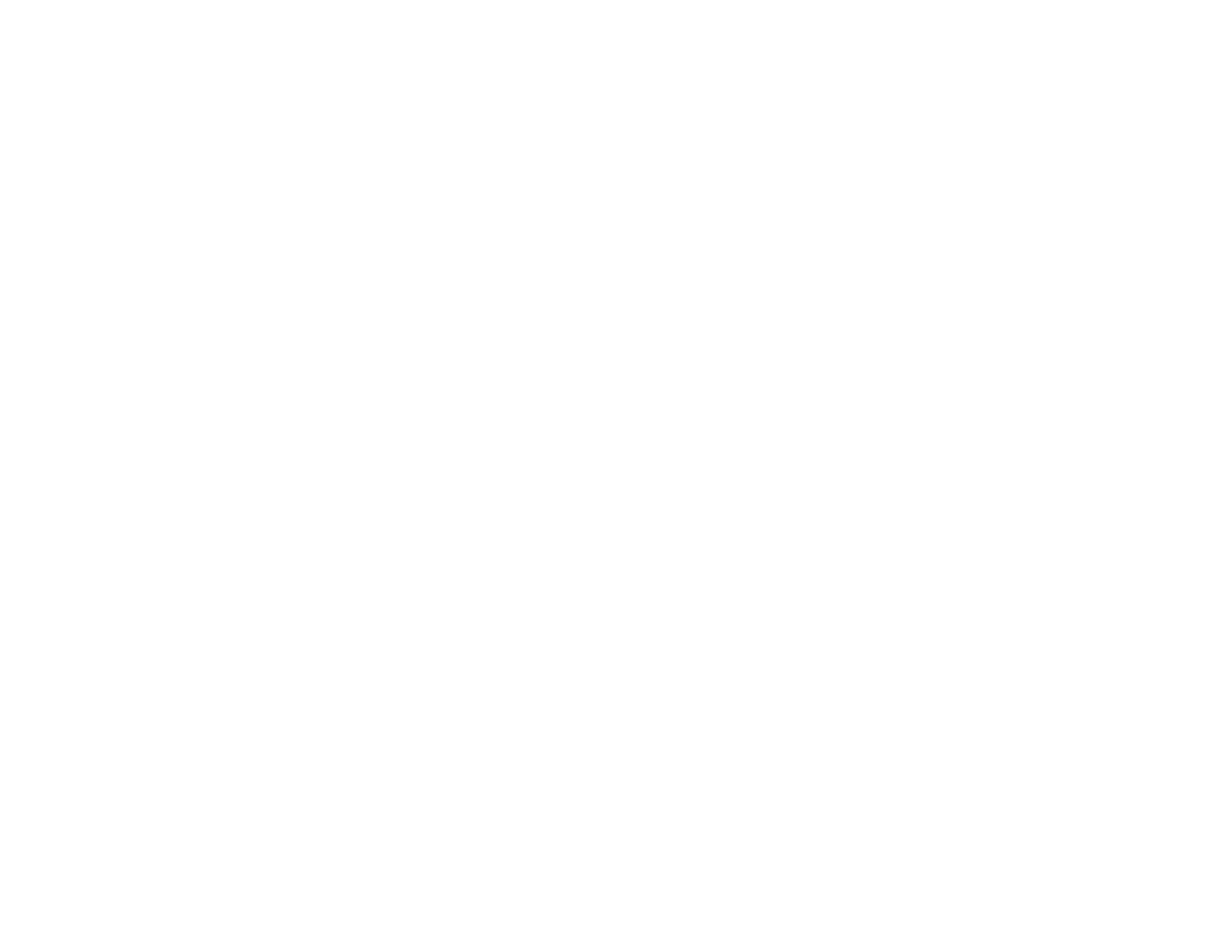
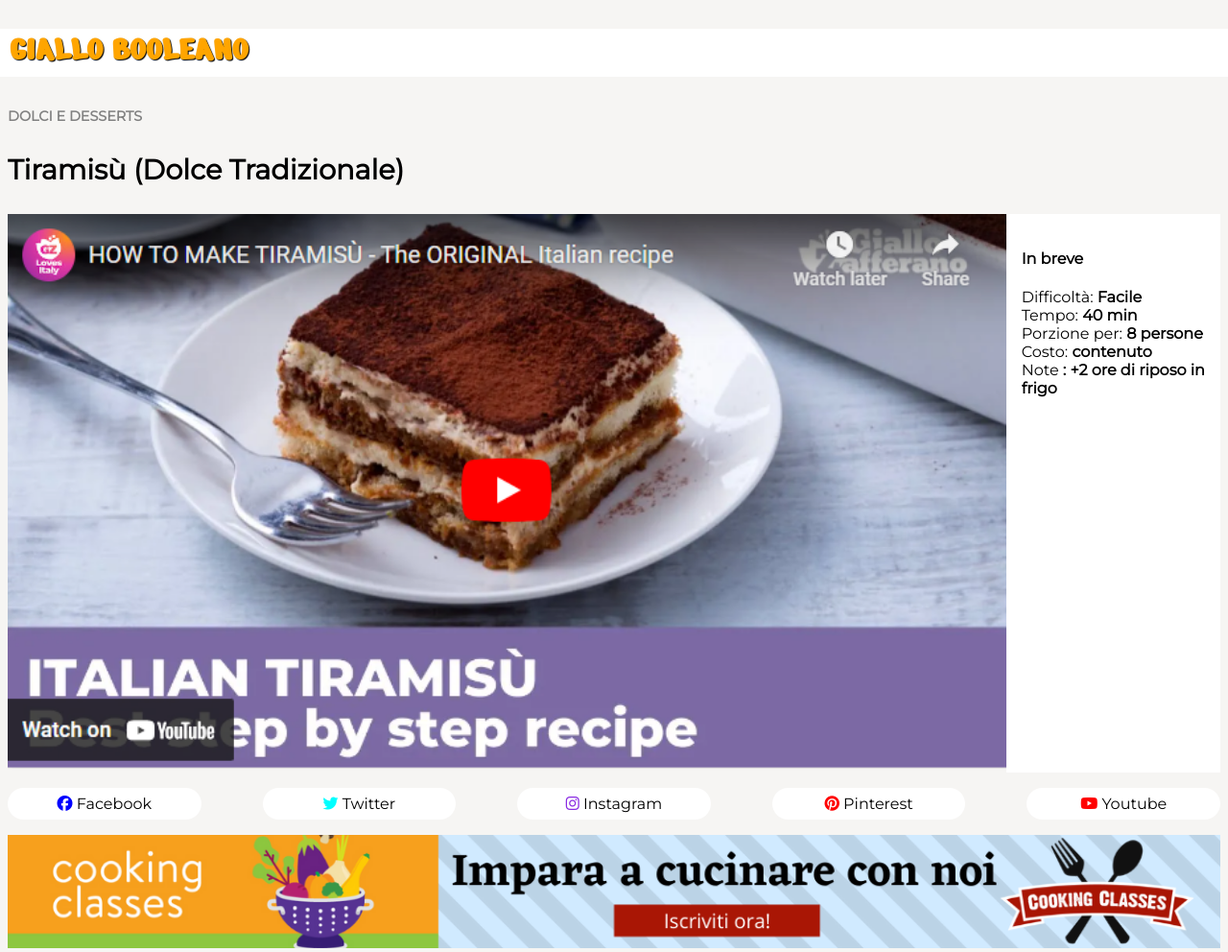
Before and after one commit to simoneputeo/htmlcss-responsive-layout, a plain HTML site: page index.html in a window 1280 px wide. Shown: the top 992 px of the page at 96% size. Before the commit the page ends 800 px from the top, so only its background shows below. Drawn offline with Linux system fonts and the light colour scheme.

Commit message:
esercizio da completare al 100%

```diff
--- a/assets/css/style.css
+++ b/assets/css/style.css
@@ -0,0 +1,204 @@
+* a {
+    text-decoration: none;
+
+}
+
+* ul {
+    padding-inline-start: 0px;
+}
+
+* li {
+    list-style: none;
+    text-align: left;
+    width: 100%;
+}
+
+body {
+    box-sizing: border-box;
+    margin: 0;
+    padding: 0;
+    background-color: #F6F5F3;
+}
+
+header {
+    height: 50px;
+    vertical-align: center;
+    background-color: white;
+    position: sticky;
+    padding-left: 10px;
+
+}
+
+
+img[alt="Video"]{
+    width: 100%
+}
+
+header>a {
+
+    font-family: "Nerko One", cursive;
+    font-weight: 300;
+    font-style: normal;
+    font-size: 1.5rem;
+    text-transform: uppercase;
+    color: orange;
+    text-shadow: 1px 1px 1px black;
+
+}
+
+main {
+    font-family: "Montserrat", sans-serif;
+    font-style: normal;
+
+}
+
+.container {
+    max-width: 100%;
+    margin: 0;
+    padding: .5rem;
+}
+
+.video-box {
+    width: 100%;
+}
+
+.video-recipe {
+    padding: 1rem;
+    background-color: white;
+    margin: 0;
+}
+
+.row {}
+
+.col {
+    width: auto;
+}
+
+h3 {
+    font-size: 1.8rem;
+    font-weight: bolder;
+}
+
+
+h5 {
+    font-size: 0.9rem;
+    text-transform: uppercase;
+    color: gray;
+}
+
+
+.link-social ul {
+    display: flex;
+    justify-content: space-between;
+    gap: 4rem
+}
+
+.link-social li {
+    text-align: center;
+    background-color: white;
+    padding: 7px;
+    border-radius: 30px;
+}
+
+.facebook {
+    color: blue;
+}
+
+.twitter {
+    color: aqua;
+}
+
+.instagram {
+
+    color: blueviolet
+}
+
+.pinterest {
+    color: red;
+}
+
+.youtube {
+    color: red;
+}
+
+.presentation {
+    margin: 2rem 0;
+}
+
+.presentation h4 {
+    font-size: 1.3em;
+    color: #444;
+    margin-bottom: 0.5em;
+}
+img[alt="Banner"]{width: 100%;
+justify-content: center;}
+img[alt="Tiramisù"] {
+    justify-content: center;
+    width: 70%;
+}
+
+footer {
+    margin-top: 1rem;
+    padding-top: 1rem;
+    padding-bottom: 1rem;
+
+    text-align: center;
+    font-size: 0.9em;
+    color: #666;
+    background-color: violet;
+}
+
+footer .footer-links {
+    margin: 0.5em 0;
+}
+
+footer a {
+    color: #666;
+    text-decoration: none;
+    margin: 0 5px;
+}
+
+.text-bold {
+    font-weight: bold;
+}
+
+@media screen and (min-width: 556px) {
+    .video-container {
+        display: flex;
+    }
+    img[alt="Tiramisù"] {
+        float: left;
+
+}
+}
+
+@media screen and (min-width: 1200px)
+{
+.facebook::after{
+    color: black;
+    content: ' Facebook';
+}
+
+.instagram::after{
+    color: black;
+
+    content: ' Instagram';
+}
+
+.twitter::after{
+    color: black;
+
+    content: ' Twitter';
+}
+
+.youtube::after{
+    color: black;
+
+    content: ' Youtube';
+}
+.pinterest::after{
+    color: black;
+
+    content: ' Pinterest';
+}
+}
--- a/index.html
+++ b/index.html
@@ -8,6 +8,10 @@
     <link rel="stylesheet" href="https://cdnjs.cloudflare.com/ajax/libs/font-awesome/6.7.2/css/all.min.css"
         integrity="sha512-Evv84Mr4kqVGRNSgIGL/F/aIDqQb7xQ2vcrdIwxfjThSH8CSR7PBEakCr51Ck+w+/U6swU2Im1vVX0SVk9ABhg=="
         crossorigin="anonymous" referrerpolicy="no-referrer" />
+    <link rel="preconnect" href="https://fonts.googleapis.com">
+    <link rel="preconnect" href="https://fonts.gstatic.com" crossorigin>
+    <link href="https://fonts.googleapis.com/css2?family=Nerko+One&display=swap" rel="stylesheet">
+    <link href="https://fonts.googleapis.com/css2?family=Montserrat&display=swap" rel="stylesheet">
     <link rel="stylesheet" href="./assets/css/style.css">
     <meta name="author" content="Simone Puteo" />
 
@@ -16,19 +20,89 @@
 
 <body>
 
-    <header>
-
+    <header class="page-header">
+        <a href="#">
+            <h2>Giallo Booleano</h2>
+        </a>
     </header>
 
     <main>
+        <div class="container">
 
+        <section id="video">
+
+                <a href="#">
+                    <h5>Dolci e Desserts</h5>
+                </a>
+                <h3>Tiramisù (Dolce Tradizionale)</h3>
+
+                <div class="video-container">
+                    <div class="video-box">
+                        <!-- <iframe width="560" height="315" src="https://www.youtube.com/embed/JVT900H6s0g?si=NHe2KABVMvpN01_9"
+                            title="YouTube video player" frameborder="0"
+                            allow="accelerometer; autoplay; clipboard-write; encrypted-media; gyroscope; picture-in-picture; web-share"
+                            referrerpolicy="strict-origin-when-cross-origin" allowfullscreen></iframe> -->
+                            <img src="./assets/img/image (10).png" alt="Video">
+                    </div>
+
+                    <div class="video-recipe">
+
+                        <h4>In breve</h4>
+                        <ul>
+                            <li>Difficoltà: <span class="text-bold">Facile</span></li>
+                            <li>Tempo: <strong>40 min</strong></li>
+                            <li>Porzione per: <strong>8 persone</strong></li>
+                            <li>Costo: <strong>contenuto</strong></li>
+                            <li>Note<strong> : +2 ore di riposo in frigo</strong></li>
+                        </ul>
+                    </div>
+                </div>
+
+        </section>
+        <section id="Social">
+                <div class="link-social">
+                    <ul>
+                        <li>
+                            <div class="facebook"><i class="fa-brands fa-facebook"></i></div>
+                        </li>
+                        <li>
+                            <div class="twitter"><i class="fa-brands fa-twitter"></i></div>
+                        </li>
+                        <li>
+                            <div class="instagram"><i class="fa-brands fa-instagram"></i></div>
+                        </li>
+                        <li>
+                            <div class="pinterest"><i class="fa-brands fa-pinterest"></i></div>
+                        </li>
+                        <li>
+                            <div class="youtube"><i class="fa-brands fa-youtube"></i></div>
+                        </li>
+                    </ul>
+
+                </div>
+
+        </section>
+<img src="./assets/img/banner.png" alt="Banner">
+        <div class="presentation">
+            <h4>PRESENTATION</h4>
+
+            <img src="./assets/img/tiramisu.jpg" alt="Tiramisù">
+            <p>Back in the day, grandmothers used to prepare a breakfast that we might call humble today, but was considered very rich at the time! Today the recipe is still unchanged, just break a very fresh egg into a glass, beat it with sugar, and add coffee or hot milk, for children, or <strong>Marsala wine</strong> or aniseed for adults. This marvelous cream gave rise to mascarpone cream used to make <strong>Tiramisù</strong> (mascarpone cheese and ladyfingers dessert). This is the <strong>best Italian dessert</strong>, the most popular and beloved of them all, and it has also birthed many other versions, even an egg-free Tiramisù! There is also a strawberry and Nutella tiramisù! Although the origins of this famous dessert are unclear, because it is disputed between the regions of Veneto, Friuli-Venezia Giulia, Piedmont, and Tuscany, it remains a cornerstone of Italian cuisine and it's widely prepared from North to South. Unfortunately, we weren't able to find out who invented it, but we can certainly teach you how to prepare your best tiramisù ever. So here's the recipe: try it and let us know what you think!</p>
+        </div>
+    </div>
+
+        <footer>
+            <p>© 2021 Giallo Booleano S.p.a.</p>
+            <p>Via Tal dei tali, 10 - 88046 Lamezia Terme - VAT A9340293020</p>
+            <div class="footer-links">
+                <a href="#">About us</a> |
+                <a href="#">Terms of use</a> |
+                <a href="#">Privacy Policy</a> |
+                <a href="#">Cookie Policy</a>
+            </div>
+            <p>Disclaimer</p>
+        </footer>
     </main>
-
-    <footer>
-
-    </footer>
-
-
 </body>
 
 </html>
```
Also changed, not shown: assets/img/banner.png (renamed from assets/img/img 2/banner.png), assets/img/image (10).png (renamed from assets/img/img 2/image (10).png), assets/img/img/banner.png (deleted), assets/img/img/image (10).png (deleted), assets/img/img/tiramisu.jpg (deleted), assets/img/tiramisu.jpg (renamed from assets/img/img 2/tiramisu.jpg), 5 other files.
